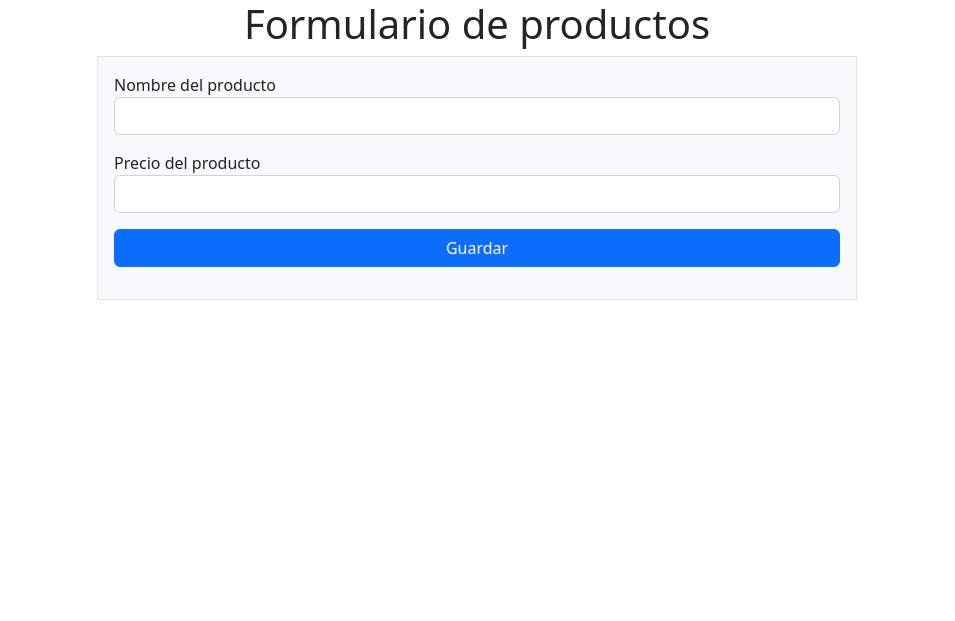
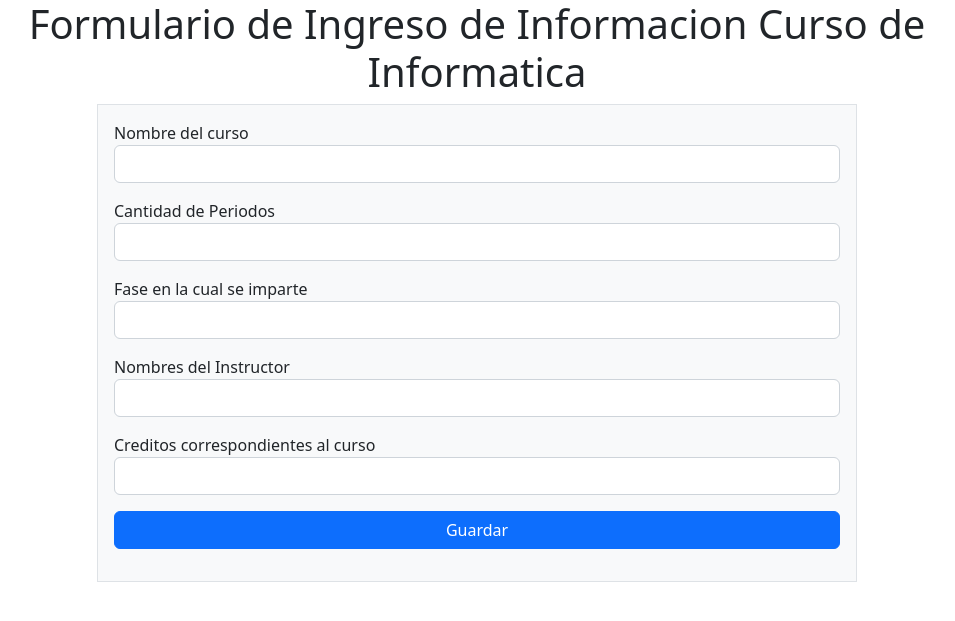
Before and after one commit to byron1614/examenparcialrac, a PHP site: page / in a window 1280 px wide. Shown: the top 621 px of the page, without its empty margins (163-1118 px from the left). Run offline with PHP 8.4, Linux system fonts and the light colour scheme.

Commit message:
formulario de ingreso de informacion de los cursos impartidos

```diff
--- a/vistas/cursos/index.php
+++ b/vistas/cursos/index.php
@@ -5,23 +5,41 @@
     <meta http-equiv="X-UA-Compatible" content="IE=edge">
     <meta name="viewport" content="width=device-width, initial-scale=1.0">
     <link href="https://cdn.jsdelivr.net/npm/bootstrap@5.2.3/dist/css/bootstrap.min.css" rel="stylesheet" integrity="sha384-rbsA2VBKQhggwzxH7pPCaAqO46MgnOM80zW1RWuH61DGLwZJEdK2Kadq2F9CUG65" crossorigin="anonymous">
-    <title>App de Tienda</title>
+    <title>Cursos de Informatica</title>
 </head>
 <body>
     <div class="container">
-        <h1 class="text-center">Formulario de productos</h1>
+        <h1 class="text-center">Formulario de Ingreso de Informacion Curso de Informatica</h1>
         <div class="row justify-content-center">
-            <form action="/crudphp18may2023/controladores/productos/guardar.php" method="POST" class="col-lg-8 border bg-light p-3">
+            <form action="/EXAMENPARCIALRAC/controladores/cursos/guardar.php" method="POST" class="col-lg-8 border bg-light p-3">
                 <div class="row mb-3">
                     <div class="col">
-                        <label for="producto_nombre">Nombre del producto</label>
-                        <input type="text" name="producto_nombre" id="producto_nombre" class="form-control">
+                        <label for="cursos_nombre">Nombre del curso</label>
+                        <input type="text" name="cursos_nombre" id="cursos_nombre" class="form-control" required>
                     </div>
                 </div>
                 <div class="row mb-3">
                     <div class="col">
-                        <label for="producto_precio">Precio del producto</label>
-                        <input type="text" name="producto_precio" id="producto_precio" class="form-control">
+                        <label for="cursos_cantiad_de_periodos">Cantidad de Periodos</label>
+                        <input type="text" name="cursos_cantiad_de_periodos" id="cursos_cantiad_de_periodos" class="form-control" required>
+                    </div>
+                </div>
+                <div class="row mb-3">
+                    <div class="col">
+                        <label for="cursos_fase_de_imparticion">Fase en la cual se imparte</label>
+                        <input type="text" name="cursos_fase_de_imparticion" id="cursos_fase_de_imparticion" class="form-control" required>
+                    </div>
+                </div>
+                <div class="row mb-3">
+                    <div class="col">
+                        <label for="cursos_nombre_del_instructor">Nombres del Instructor</label>
+                        <input type="text" name="cursos_cantidad_de_periodos" id="cursos_cantidad_de_periodos" class="form-control" required>
+                    </div>
+                </div>
+                <div class="row mb-3">
+                    <div class="col">
+                        <label for="cursos_dreditos">Creditos correspondientes al curso</label>
+                        <input type="text" name="cursos_dreditos" id="cursos_dreditos" class="form-control"required>
                     </div>
                 </div>
                 <div class="row mb-3">
```
Also changed, not shown: modelos/cursos.php (+11 -9 lines).
